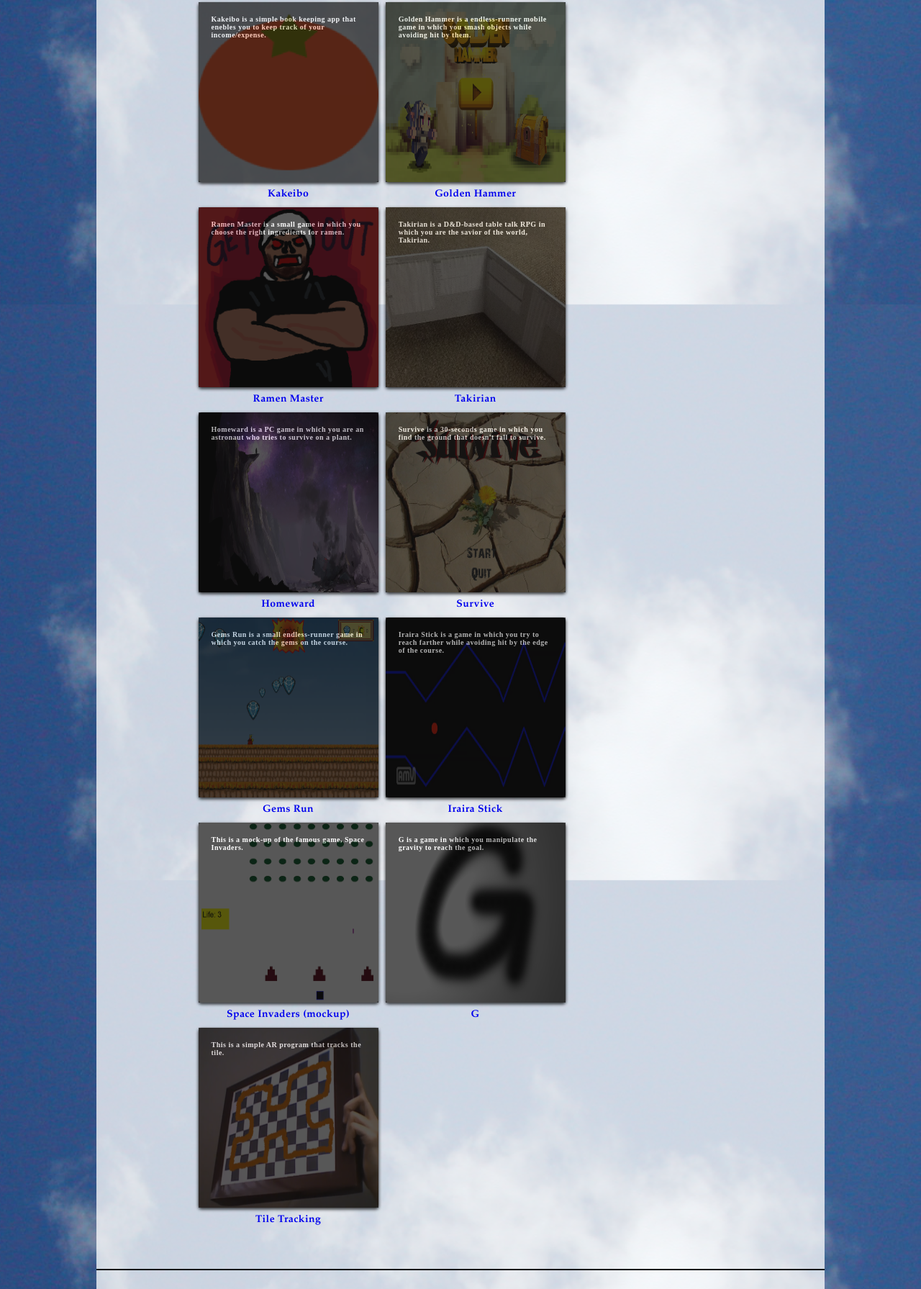
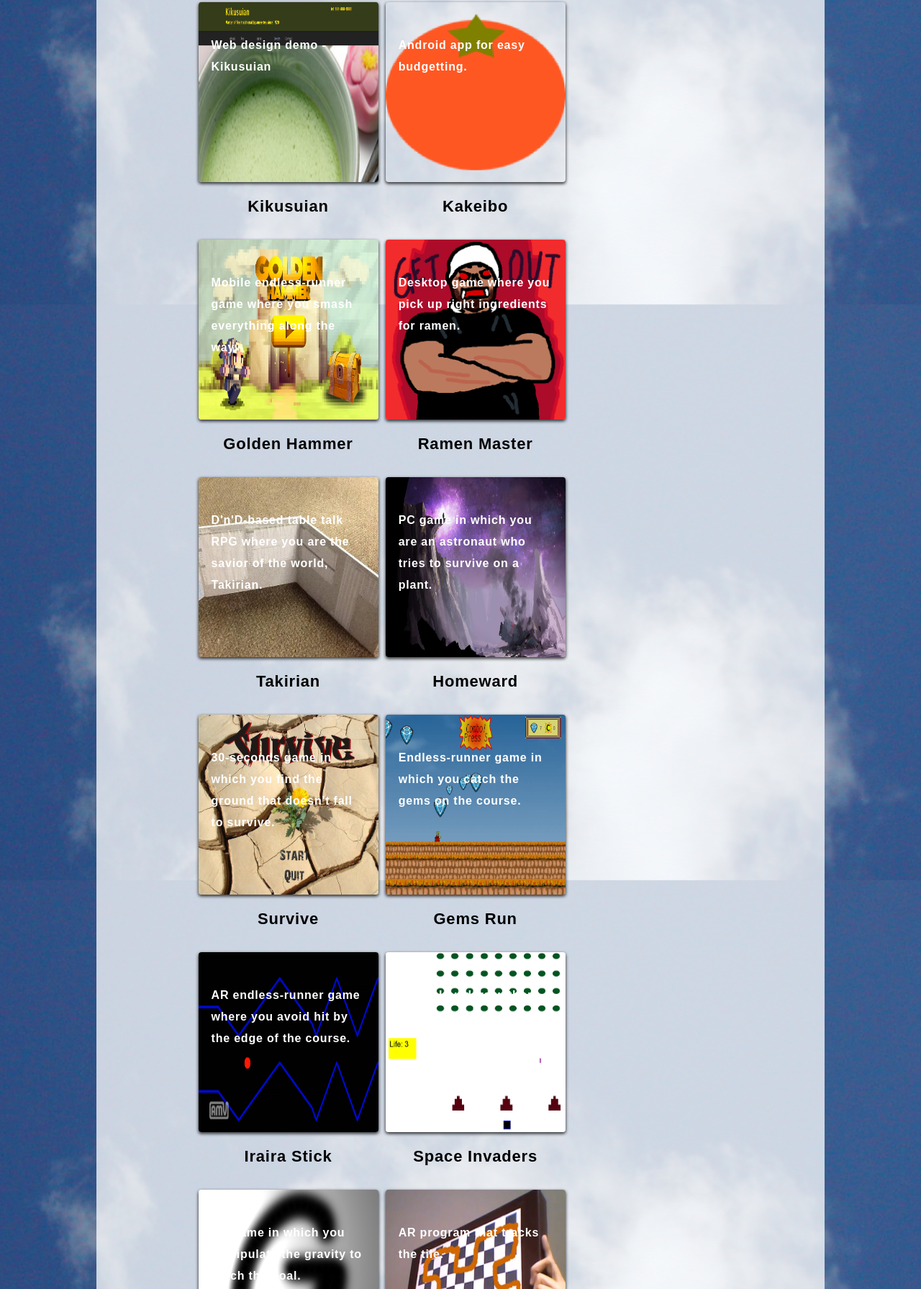
Before and after one commit to tsato1/MyWebsite, a plain HTML site: page index.html in a window 1280 px wide. Shown: the part 377-2168 px from the top of the page at 72% size. Drawn offline with Linux system fonts and the light colour scheme; a web font is replaced by a local one.

Commit message:
feat: new web design project added. Mosaic overlay is fixed so that it will toggle when cursor is on the object.

```diff
--- a/index.html
+++ b/index.html
@@ -5,10 +5,8 @@
     <meta name="auther" content="tsato1" />
     <meta name="keyworkds" content="Takahide,Sato" />
     <meta name="description" content="Takahide's Webpage" />
+    <link href='https://fonts.googleapis.com/css?family=Cuprum:400,700italic,700' rel='stylesheet' type='text/css'>
     <link rel="stylesheet" href="style.css" type="text/css" />
-    <script type="text/javascript" src="./js/jquery-2.1.4.js"></script>
-    <script type="text/javascript" src="./js/mosaic.1.0.1.min.js"></script>
-    <script type="text/javascript" src="./js/script.js"></script>
     <title>Takahide Sato</title>
 </head>
 
@@ -41,127 +39,140 @@
         <div id="contents">
             <div id="main">
                 <h1>Portfolio</h1>
-                <ol>
+
+                <ol class="block">
                     <li class="mosaic-block figure">
-                        <a class="mosaic-overlay">
-                            <div class="details">Kakeibo is a simple book keeping app that enebles you to keep track of your income/expense.</div>
+                        <a class="mosaic-overlay" href="http://tsato2.web.fc2.com">
+                            <div class="details">
+                                <h5>Web design demo - Kikusuian</h5>
+                            </div>
                         </a>
-                        <a class="mosaic-backdrop" href="https://play.google.com/store/apps/details?id=com.kakeibo">
+                        <div class="mosaic-backdrop">
+                            <img alt="Kikusuian" src="images/works/kikusuian.png" />
+                            <h3>Kikusuian</h3>
+                        </div>
+                    </li>
+                    <li class="mosaic-block figure">
+                        <a class="mosaic-overlay" href="https://play.google.com/store/apps/details?id=com.kakeibo">
+                            <div class="details">
+                                <h5>Android app for easy budgetting.</h5>
+                            </div>
+                        </a>
+                        <div class="mosaic-backdrop">
                             <img alt="" src="images/works/Hi-res_icon.png" />
-                            <span class="figcaption">
-                                <b>Kakeibo</b>
-                            </span>
-                        </a>
+                            <h3>Kakeibo</h3>
+                        </div>
                     </li>
                     <li class="mosaic-block figure">
                         <a class="mosaic-overlay">
-                            <div class="details">Golden Hammer is a endless-runner mobile game in which you smash objects while avoiding hit by them.</div>
+                            <div class="details">
+                                <h5>Mobile endless-runner game where you smash everything along the way.</h5>
+                            </div>
                         </a>
-                        <a class="mosaic-backdrop" href="#">
+                        <div class="mosaic-backdrop">
                             <img alt="" src="images/works/goldenhammer.jpg"/>
-                            <span class="figcaption">
-                                <b>Golden Hammer</b>
-                            </span>
+                            <h3>Golden Hammer</h3>
+                        </div>
+                    </li>
+                    <li class="mosaic-block figure">
+                        <a class="mosaic-overlay" href="https://github.com/tsato1/Ramen-Master">
+                            <div class="details">
+                                <h5>Desktop game where you pick up right ingredients for ramen.</h5>
+                            </div>
                         </a>
+                        <div class="mosaic-backdrop">
+                            <img alt="" src="images/works/Master_Satan.png" />
+                            <h3>Ramen Master</h3>
+                        </div>
+                    </li>
+                    <li class="mosaic-block figure">
+                        <a class="mosaic-overlay" href="https://www.amazon.com/Takirian-Takahide-Sato/dp/1514348446">
+                            <div class="details">
+                                <h5>D'n'D-based table talk RPG where you are the savior of the world, Takirian.</h5>
+                            </div>
+                        </a>
+                        <div class="mosaic-backdrop">
+                            <img alt="" src="images/works/takirian.jpg"/>
+                            <h3>Takirian</h3>
+                        </div>
                     </li>
                     <li class="mosaic-block figure">
                         <a class="mosaic-overlay">
-                            <div class="details">Ramen Master is a small game in which you choose the right ingredients for ramen.</div>
+                            <div class="details">
+                                <h5>PC game in which you are an astronaut who tries to survive on a plant.</h5>
+                            </div>
                         </a>
-                        <a class="mosaic-backdrop" href="https://github.com/tsato1/Ramen-Master">
-                            <img alt="" src="images/works/Master_Satan.png" />
-                            <span class="figcaption">
-                                <b>Ramen Master</b>
-                            </span>
-                        </a>
+                        <div class="mosaic-backdrop">
+                            <img alt="" src="images/works/homeward.jpg"/>
+                            <h3>Homeward</h3>
+                        </div>
                     </li>
                     <li class="mosaic-block figure">
                         <a class="mosaic-overlay">
-                            <div class="details">Takirian is a D&D-based table talk RPG in which you are the savior of the world, Takirian.</div>
+                            <div class="details">
+                                <h5>30-seconds game in which you find the ground that doesn't fall to survive.</h5>
+                            </div>
                         </a>
-                        <a href="https://www.amazon.com/Takirian-Takahide-Sato/dp/1514348446">
-                            <img alt="" src="images/works/takirian.jpg"/>
-                            <span class="figcaption">
-                                <b>Takirian</b>
-                            </span>
-                        </a>
+                        <div class="mosaic-backdrop">
+                            <img alt="" src="images/works/survive.png"/>
+                            <h3>Survive</h3>
+                        </div>
                     </li>
                     <li class="mosaic-block figure">
                         <a class="mosaic-overlay">
-                            <div class="details">Homeward is a PC game in which you are an astronaut who tries to survive on a plant.</div>
+                            <div class="details">
+                                <h5>Endless-runner game in which you catch the gems on the course.</h5>
+                            </div>
                         </a>
-                        <a href="#">
-                            <img alt="" src="images/works/homeward.jpg"/>
-                            <span class="figcaption">
-                                <b>Homeward</b>
-                            </span>
-                        </a>
+                        <div class="mosaic-backdrop">
+                            <img alt="" src="images/works/gemsrun.png"/>
+                            <h3>Gems Run</h3>
+                        </div>
                     </li>
                     <li class="mosaic-block figure">
                         <a class="mosaic-overlay">
-                            <div class="details">Survive is a 30-seconds game in which you find the ground that doesn't fall to survive.</div>
+                            <div class="details">
+                                <h5>AR endless-runner game where you avoid hit by the edge of the course.
+                                </h5>
+                            </div>
                         </a>
-                        <a href="#">
-                            <img alt="" src="images/works/survive.png"/>
-                            <span class="figcaption">
-                                <b>Survive</b>
-                            </span>
+                        <div class="mosaic-backdrop">
+                            <img alt="" src="images/works/iraira.png"/>
+                            <h3>Iraira Stick</h3>
+                        </div>
+                    </li>
+                    <li class="mosaic-block figure">
+                        <a class="mosaic-overlay" href="https://www.youtube.com/watch?v=7qJfzUNA-O4">
+                            <div class="details">
+                                <h5>Space Invaders without cool arts.</h5>
+                            </div>
                         </a>
+                        <div class="mosaic-backdrop">
+                            <img alt="" src="images/works/invaders.png"/>
+                            <h3>Space Invaders</h3>
+                        </div>
                     </li>
                     <li class="mosaic-block figure">
                         <a class="mosaic-overlay">
-                            <div class="details">Gems Run is a small endless-runner game in which you catch the gems on the course.</div>
+                            <div class="details">
+                                <h5>PC game in which you manipulate the gravity to reach the goal.</h5>
+                            </div>
                         </a>
-                        <a href="#">
-                            <img alt="" src="images/works/gemsrun.png"/>
-                            <span class="figcaption">
-                                <b>Gems Run</b>
-                            </span>
-                        </a>
+                        <div class="mosaic-backdrop">
+                            <img alt="" src="images/works/G.png"/>
+                            <h3>G</h3>
+                        </div>
                     </li>
                     <li class="mosaic-block figure">
-                        <a class="mosaic-overlay">
-                            <div class="details">Iraira Stick is a game in which you try to reach farther while avoiding hit by the edge of the course.</div>
+                        <a class="mosaic-overlay" href="https://www.youtube.com/watch?v=W0lCajG06Vk&feature=youtu.be">
+                            <div class="details">
+                                <h5>AR program that tracks the tile.</h5>
+                            </div>
                         </a>
-                        <a href="#">
-                            <img alt="" src="images/works/iraira.png"/>
-                            <span class="figcaption">
-                                <b>Iraira Stick</b>
-                            </span>
-                        </a>
-                    </li>
-                    <li class="mosaic-block figure">
-                        <a class="mosaic-overlay">
-                            <div class="details">This is a mock-up of the famous game, Space Invaders.</div>
-                        </a>
-                        <a href="https://www.youtube.com/watch?v=7qJfzUNA-O4">
-                            <img alt="" src="images/works/invaders.png"/>
-                            <span class="figcaption">
-                                <b>Space Invaders (mockup)</b>
-                            </span>
-                        </a>
-                    </li>
-                    <li class="mosaic-block figure">
-                        <a class="mosaic-overlay">
-                            <div class="details">G is a game in which you manipulate the gravity to reach the goal.</div>
-                        </a>
-                        <a href="#">
-                            <img alt="" src="images/works/G.png"/>
-                            <span class="figcaption">
-                                <b>G</b>
-                            </span>
-                        </a>
-                    </li>
-                    <li class="mosaic-block figure">
-                        <a class="mosaic-overlay">
-                            <div class="details">This is a simple AR program that tracks the tile.</div>
-                        </a>
-                        <a href="https://www.youtube.com/watch?v=W0lCajG06Vk&feature=youtu.be">
+                        <div class="mosaic-backdrop">
                             <img alt="" src="images/works/tiletracking.png"/>
-                            <span class="figcaption">
-                                <b>Tile Tracking</b>
-                            </span>
-                        </a>
+                            <h3>Tile Tracking</h3>
+                        </div>
                     </li>
                 </ol>
 
@@ -176,5 +187,8 @@
         </div><!--/footer-->
     </div><!--/container-->
 
+    <script type="text/javascript" src="./js/jquery-2.1.4.js"></script>
+    <script type="text/javascript" src="./js/mosaic.1.0.1.min.js"></script>
+    <script type="text/javascript" src="./js/script.js"></script>
 </body>
 </html>
--- a/js/script.js
+++ b/js/script.js
@@ -1,11 +1,16 @@
 $(document).ready(function ($) {
-    /*$(".figure").hover(function () {
-        $(this).css("opacity", "0.4")
-    }, function() {
-        $(this).css("opacity", "1.0")
-    });*/
+    $(".mosaic-overlay").hover(
+    	function () {
+    		$(this).css("background-color", "#111")
+    	},
+        function () {
+        	$(this).css("color", "#fff")
+        },
+        function () {
+        	$(".details").details.css("display", "block")
+        }
+    );
     $('.figure').mosaic({
         animation: 'fade'
     });
-
 });
--- a/style.css
+++ b/style.css
@@ -4,31 +4,41 @@
 
 /* ------------- overall ------------- */
 body {
-	color: #111111;
 	margin: 0px;
 	padding: 0px;
-	font: 75%/2 Meiryo;
+	font-family: 'Cuprum', sans-serif;
+	font-weight: 300;
 	background-image: url(images/background.jpg);
 	background-position: center top;
 	background-repeat: no-repeat;
 	background-attachment: fixed;
 	background-size: 100% 100%;
 }
-
+h3 {
+	font-size: 22px;
+	font-weight: 700;
+	color: black;
+}
+h4 {
+	font-size: 18px;
+	font-weight: 700;
+}
+h5 {
+	font-weight: 700;
+	font-size: 16px;
+	line-height: 30px;
+}
 ol, ul {
     list-style:none;
     text-align:center;
 }
-
 a:link {
     text-decoration: none;
-    font: 75%2 Meiryo;
 }
 
 /* ------------- mosaic ------------- */
 
 .mosaic-block {
-    display:none;
 	float:left;
 	position:relative;
     overflow:visible;
@@ -44,13 +54,11 @@ a:link {
 }
 
 .details {
-    display:none;
     padding: 18px;
     text-align: left;
 	text-decoration: none;
 	font-weight: bold;
-	display: block;
-	color:#ffffff;
+	color: white;
 }
 
 .mosaic-backdrop {
@@ -70,8 +78,6 @@ a:link {
     left: 0;
     width: 100%;
     height: 100%;
-        background-color:#111;
-        opacity: 0.7;
 }
 /* ------------- mosaic ------------- */
 
@@ -82,7 +88,6 @@ a:link {
 	margin-right: auto;
 	margin-left: auto;
 }
-
 
 /* ------------- header ------------- */
 #header {
@@ -169,10 +174,6 @@ a:link {
 	margin-left: auto;
 }
 
-#main a:hover {
-    color: darkblue;
-}
-
 #main h1 {
 	text-align: center;
 	overflow: hidden;
@@ -190,6 +191,10 @@ a:link {
 	height: 162px;
 	border: solid 2px #111111;
 	margin: 80px;
+}
+
+#main .block .h3 {
+	margin: 10px 0px;
 }
 
 /* ------------- main .box ------------- */
@@ -227,7 +232,7 @@ a:link {
 }
 
 #main .box h3 {
-	height: 30px;
+	line-height: 0px;
 	margin: 0px;
 	vertical-align: middle;
 }
@@ -238,23 +243,20 @@ a:link {
 
 .figure {
     float: left;
-    font-size: 10px;
     line-height: 1.1;
-    margin: 0 1.317% 3.5em 0;
+    margin: 0 1.317% 5.0em 0;
     text-align: center;
-    /*width: 31.121%;*/
     letter-spacing: 0.05em;
 }
 
 .figure b {
 	display: block;
 	font-size: 14px;
-	font-family: "Book Antiqua", "Palatino Linotype", Georgia, serif;
 	letter-spacing: 0.03em;
 }
 
 .figure img {
-    display:none;
+    /*display: none;*/
     width: 250px;
     height: 250px;
     -webkit-border-radius: 4px;
@@ -265,10 +267,6 @@ a:link {
 	box-shadow: 0 2px 4px rgba(0, 0, 0, 0.5);
 	display: block;
 	margin: 0 auto 1em;
-}
-
-.shade {
-    color: darkblue;
 }
 
 /* ------------- footer ------------- */
@@ -291,10 +289,3 @@ a:link {
 	text-align: right;
 	margin-right: 70px;
 }
-
-
-/*.page-back {
-	position: fixed;
-	bottom: 10px;
-	right: 10px;
-}*/
```
Also changed, not shown: aboutme.html (+6 -4 lines), Readme.txt (deleted), images/works/kikusuian.png (added), 2 other files. Lines whose indentation alone changed are shown as unchanged.
